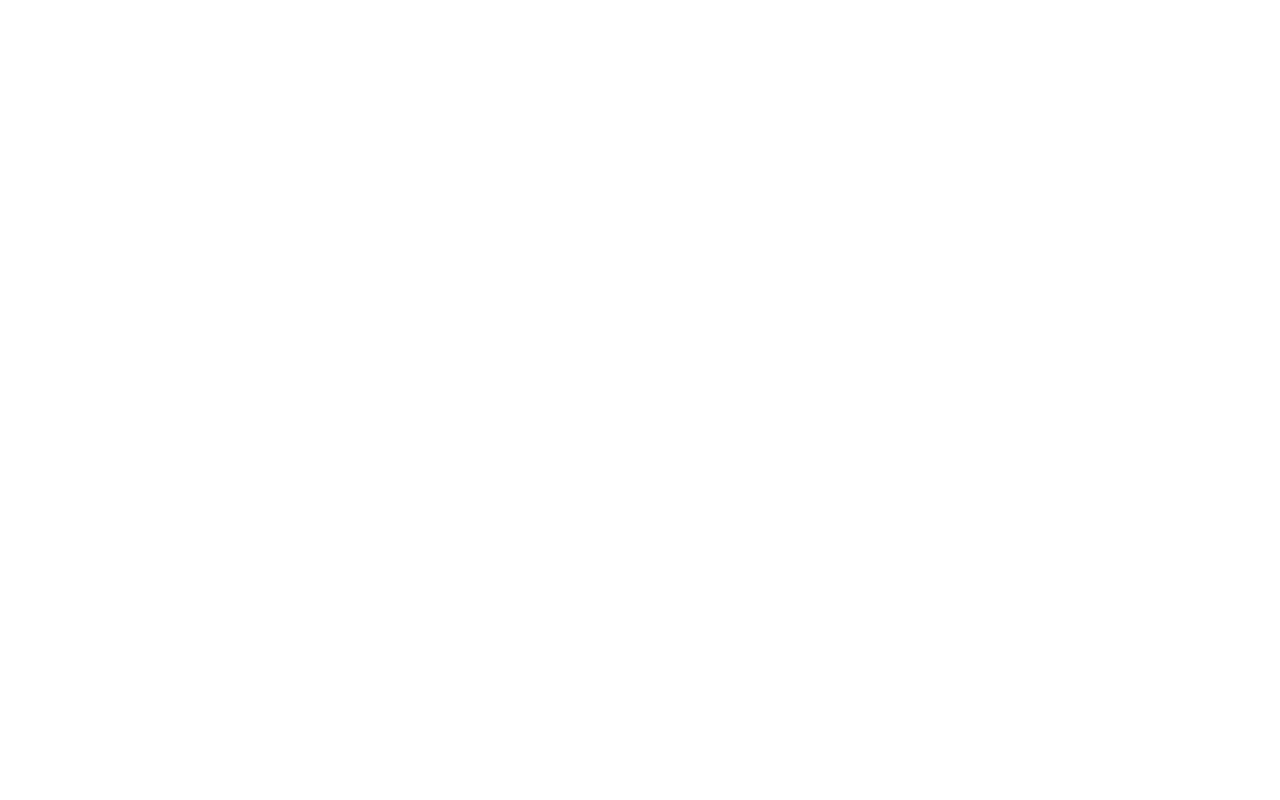
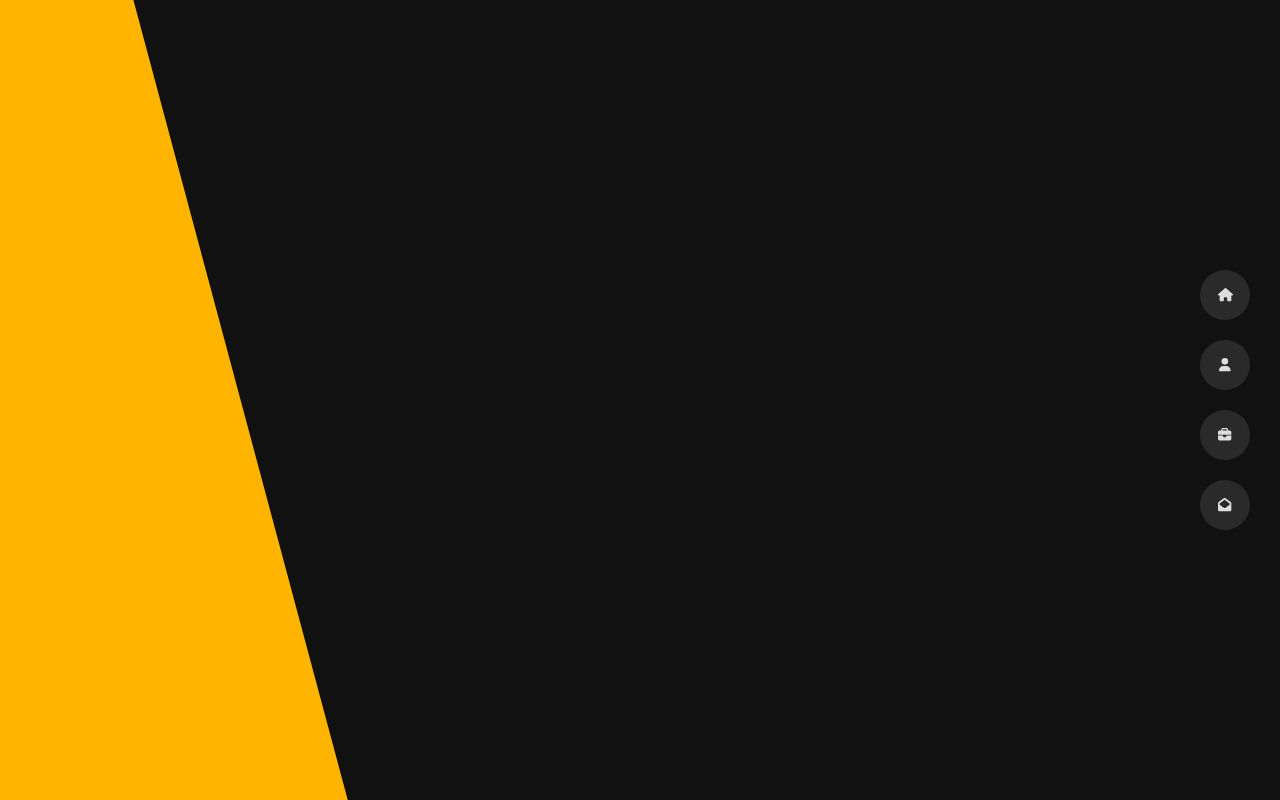
Before and after one commit to Rezahasani1378/reza-hasani-personal-website, a Gatsby site: page / in a window 1280 px wide. Built offline with nearby package versions, Linux system fonts and the light colour scheme; Gatsby itself is replaced by a stand-in of ours.

Commit message:
Added the main menu

```diff
--- a/gatsby-config.ts
+++ b/gatsby-config.ts
@@ -9,7 +9,7 @@ const config: GatsbyConfig = {
   // If you use VSCode you can also use the GraphQL plugin
   // Learn more at: https://gatsby.dev/graphql-typegen
   graphqlTypegen: true,
-  plugins: ["gatsby-plugin-styled-components"],
+  plugins: ["gatsby-plugin-styled-components", `gatsby-plugin-fontawesome-css`],
 };
 
 export default config;
--- a/package.json
+++ b/package.json
@@ -17,8 +17,12 @@
     "prepare": "husky install"
   },
   "dependencies": {
+    "@fortawesome/fontawesome-svg-core": "^1.2.36",
+    "@fortawesome/free-solid-svg-icons": "^6.1.2",
+    "@fortawesome/react-fontawesome": "^0.2.0",
     "babel-plugin-styled-components": "^2.0.7",
     "gatsby": "^4.21.1",
+    "gatsby-plugin-fontawesome-css": "^1.2.0",
     "gatsby-plugin-styled-components": "^5.21.0",
     "react": "^18.1.0",
     "react-dom": "^18.1.0",
@@ -28,6 +32,7 @@
     "@types/node": "^17.0.45",
     "@types/react": "^18.0.17",
     "@types/react-dom": "^18.0.6",
+    "@types/styled-components": "^5.1.26",
     "husky": ">=6",
     "lint-staged": ">=10",
     "prettier": "2.7.1",
--- /dev/null
+++ b/src/components/Button/index.tsx
@@ -0,0 +1,24 @@
+import * as Styles from "./styles";
+import * as React from "react";
+import { IconDefinition } from "@fortawesome/fontawesome-common-types";
+import { FontAwesomeIcon } from "@fortawesome/react-fontawesome";
+
+const Button = ({
+  icon,
+  title,
+  hoverColor,
+}: {
+  title?: string;
+  hoverColor?: string;
+}) => {
+  return (
+    <>
+      <Styles.Button>
+        <FontAwesomeIcon icon={icon} />
+        <Styles.Title>{title}</Styles.Title>
+      </Styles.Button>
+    </>
+  );
+};
+
+export default Button;
--- /dev/null
+++ b/src/components/Button/styles.ts
@@ -0,0 +1,46 @@
+import styled from "styled-components";
+
+export const Title = styled.h2`
+  border-radius: 30px;
+  color: #fff;
+  font-weight: 500;
+  height: 50px;
+  line-height: 50px;
+  margin: 0;
+  opacity: 0;
+  padding: 0 25px 0 30px;
+  position: absolute;
+  right: 0;
+  text-transform: uppercase;
+  top: 0;
+  transition: all 0.3s;
+  z-index: -1;
+  background-color: var(--main-primary-color);
+  font-size: 15px;
+`;
+
+export const Button = styled.button`
+  position: relative;
+  width: 50px;
+  height: 50px;
+  border-radius: 50%;
+  background-color: var(--main-secondary-color);
+  border: none;
+  margin: 10px 0;
+  cursor: pointer;
+  transition: 0.3s;
+  color: var(--bs-gainsboro);
+
+  &:hover {
+    background-color: var(--main-primary-color);
+    color: var(--bs-white);
+  }
+
+  &:hover ${Title} {
+    border-radius: 30px 0 0 30px;
+    margin: 0;
+    opacity: 1;
+    right: 27px;
+    text-align: center;
+  }
+`;
--- /dev/null
+++ b/src/components/MenuButton/MenuButton.tsx
@@ -0,0 +1,24 @@
+import * as React from "react";
+import * as Styles from "./styles";
+import Button from "../Button";
+import {
+  faHome,
+  faUser,
+  faBriefcase,
+  faEnvelopeOpen,
+} from "@fortawesome/free-solid-svg-icons";
+
+const MenuButton = () => {
+  return (
+    <Styles.Container>
+      <Styles.MenuContainer>
+        <Button title="Home" icon={faHome} />
+        <Button title="About" icon={faUser} />
+        <Button title="Portfolio" icon={faBriefcase} />
+        <Button title="Contact" icon={faEnvelopeOpen} />
+      </Styles.MenuContainer>
+    </Styles.Container>
+  );
+};
+
+export default MenuButton;
--- /dev/null
+++ b/src/components/MenuButton/styles.ts
@@ -0,0 +1,16 @@
+import styled from "styled-components";
+
+export const Container = styled.div`
+  display: flex;
+  align-items: center;
+  height: 100vh;
+  position: absolute;
+  right: 30px;
+`;
+
+export const MenuContainer = styled.ul`
+  display: flex;
+  justify-content: center;
+  align-items: center;
+  flex-direction: column;
+`;
--- /dev/null
+++ b/src/pages/Home/index.tsx
@@ -0,0 +1,14 @@
+import * as React from "react";
+import { HeadFC } from "gatsby";
+import * as Styles from "./styles";
+
+const Home = () => {
+  return (
+    <main>
+      <Styles.HalfBackground />
+    </main>
+  );
+};
+export default Home;
+
+export const Head: HeadFC = () => <title>Reza Hasani</title>;
--- /dev/null
+++ b/src/pages/Home/styles.ts
@@ -0,0 +1,13 @@
+import styled from "styled-components";
+
+export const HalfBackground = styled.div`
+  height: 200%;
+  background-color: var(--main-primary-color);
+  left: -83%;
+  position: fixed;
+  top: -50%;
+  -webkit-transform: rotate(-15deg);
+  transform: rotate(-15deg);
+  width: 100%;
+  z-index: -1;
+`;
--- a/src/pages/index.tsx
+++ b/src/pages/index.tsx
@@ -1,10 +1,27 @@
 import * as React from "react";
-import type { HeadFC } from "gatsby";
+import GlobalStyles from "../theme/globalStyles";
+import { Router } from "@reach/router";
+import Home from "./Home";
+import Contact from "./contact";
+import AboutPage from "./about";
+import Portfolio from "./portfolio";
+import NotFoundPage from "./404";
+import MenuButton from "../components/MenuButton/MenuButton";
 
 const IndexPage = () => {
-  return <main></main>;
+  return (
+    <>
+      <MenuButton />
+      <Router>
+        <Home path="/" />
+        <Contact path="contact" />
+        <AboutPage path="about" />
+        <Portfolio path="portfolio" />
+        <NotFoundPage path="*" />
+      </Router>
+      <GlobalStyles />
+    </>
+  );
 };
 
 export default IndexPage;
-
-export const Head: HeadFC = () => <title>Reza Hasani</title>;
--- /dev/null
+++ b/src/theme/globalStyles.ts
@@ -0,0 +1,71 @@
+import { createGlobalStyle } from "styled-components";
+
+const GlobalStyles = createGlobalStyle`
+  :root {
+    --main-primary-color: #ffb400;
+    --main-secondary-color: #2b2a2a;
+    --bg-main: #111;
+    --bs-blue: #0d6efd;
+    --bs-indigo: #6610f2;
+    --bs-purple: #6f42c1;
+    --bs-pink: #d63384;
+    --bs-red: #dc3545;
+    --bs-orange: #fd7e14;
+    --bs-yellow: #ffc107;
+    --bs-green: #198754;
+    --bs-teal: #20c997;
+    --bs-cyan: #0dcaf0;
+    --bs-white: #fff;
+    --bs-gainsboro: #ddd;
+    --bs-gray: #6c757d;
+    --bs-gray-dark: #343a40;
+    --bs-gray-100: #f8f9fa;
+    --bs-gray-200: #e9ecef;
+    --bs-gray-300: #dee2e6;
+    --bs-gray-400: #ced4da;
+    --bs-gray-500: #adb5bd;
+    --bs-gray-600: #6c757d;
+    --bs-gray-700: #495057;
+    --bs-gray-800: #343a40;
+    --bs-gray-900: #212529;
+    --bs-primary: #0d6efd;
+    --bs-secondary: #6c757d;
+    --bs-success: #198754;
+    --bs-info: #0dcaf0;
+    --bs-warning: #ffc107;
+    --bs-danger: #dc3545;
+    --bs-light: #f8f9fa;
+    --bs-dark: #212529;
+    --bs-primary-rgb: 13,110,253;
+    --bs-secondary-rgb: 108,117,125;
+    --bs-success-rgb: 25,135,84;
+    --bs-info-rgb: 13,202,240;
+    --bs-warning-rgb: 255,193,7;
+    --bs-danger-rgb: 220,53,69;
+    --bs-light-rgb: 248,249,250;
+    --bs-dark-rgb: 33,37,41;
+    --bs-white-rgb: 255,255,255;
+    --bs-black-rgb: 0,0,0;
+    --bs-body-color-rgb: 33,37,41;
+    --bs-body-bg-rgb: 255,255,255;
+    --bs-font-sans-serif: system-ui,-apple-system,"Segoe UI",Roboto,"Helvetica Neue",Arial,"Noto Sans","Liberation Sans",sans-serif,"Apple Color Emoji","Segoe UI Emoji","Segoe UI Symbol","Noto Color Emoji";
+    --bs-font-monospace: SFMono-Regular,Menlo,Monaco,Consolas,"Liberation Mono","Courier New",monospace;
+    --bs-gradient: linear-gradient(180deg,hsla(0,0%,100%,.15),hsla(0,0%,100%,0));
+    --bs-body-font-family: var(--bs-font-sans-serif);
+    --bs-body-font-size: 1rem;
+    --bs-body-font-weight: 400;
+    --bs-body-line-height: 1.5;
+    --bs-body-color: #212529;
+    --bs-body-bg: #fff;
+  }
+
+  html {
+    background-color: var(--bg-main);
+  }
+
+  body {
+    margin: 0;
+  }
+`;
+
+export default GlobalStyles;
```
Also changed, not shown: src/pages/layout.tsx (added, +7 -0 lines), 2 other files.
